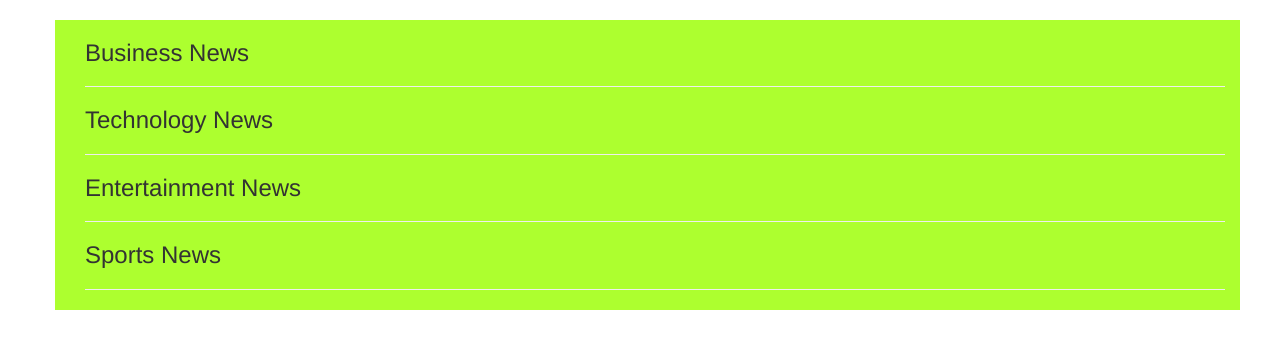
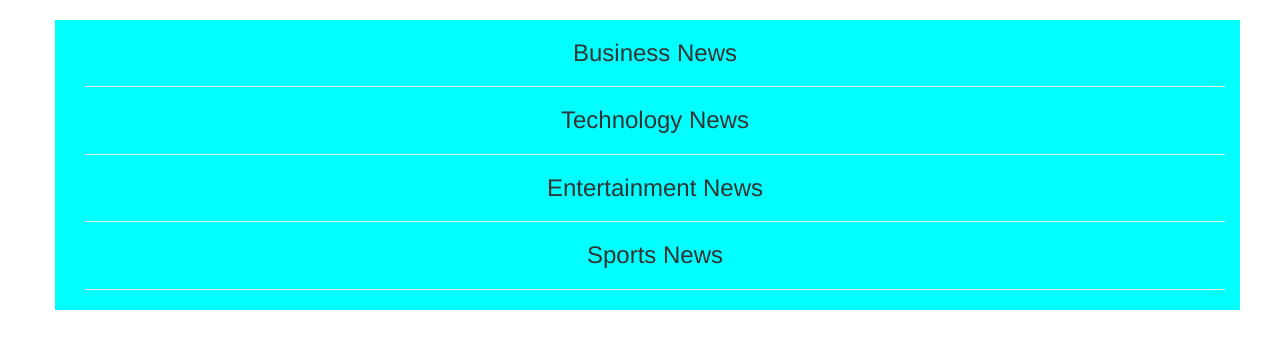
Before and after one commit to Matongo2010/NewsHighlight, a Flask app: template app/templates/index.html in a window 1280 px wide. Shown: the part 52-401 px from the top of the page. Run offline with Flask 2, Linux system fonts and the light colour scheme; the template is opened without the code that fills it, so the values that code supplies are empty; some libraries are stand-ins or nearby versions.

Commit message:
changed background color

```diff
--- a/app/static/styles.css
+++ b/app/static/styles.css
@@ -1,3 +1,7 @@
 .container{
-    background-color: greenyellow
+    background-color: aqua
 }
+
+h3{
+    text-align: center
+}
--- a/virtual/pyvenv.cfg
+++ b/virtual/pyvenv.cfg
@@ -1,3 +1,3 @@
-home = /usr/bin
+home = /home/moringaschool/news/virtual/bin
 include-system-site-packages = false
 version = 3.6.8
```
